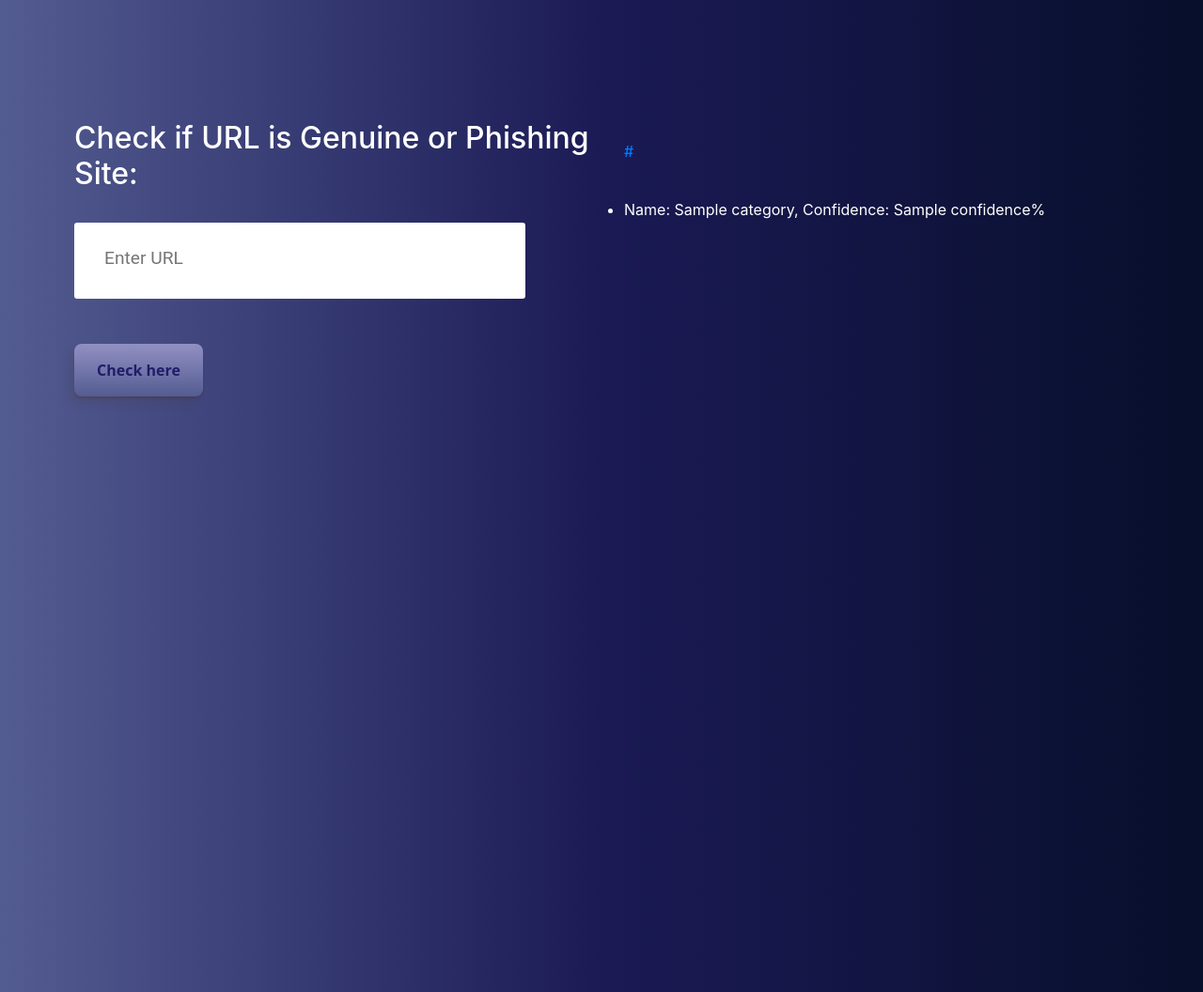
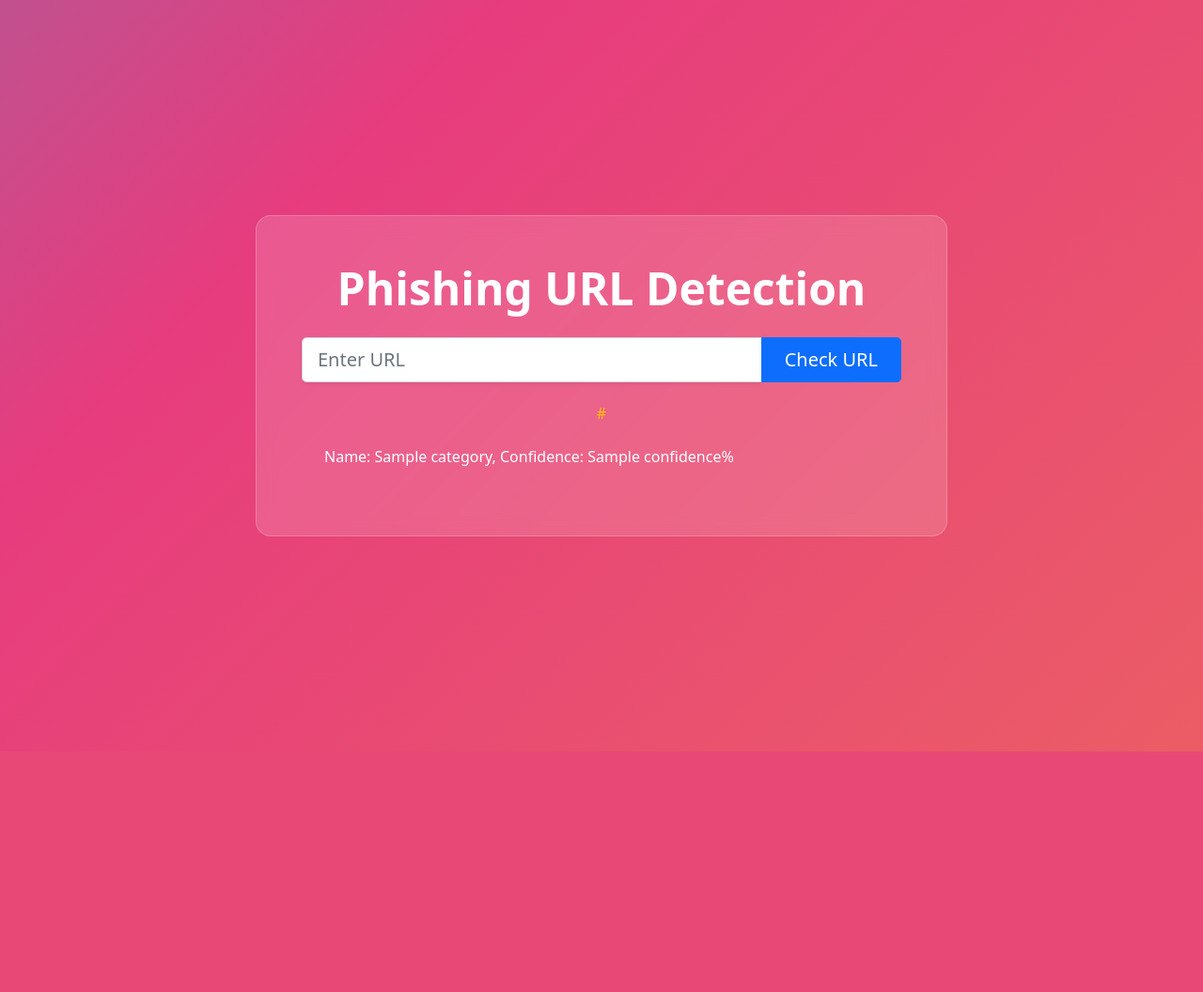
Before and after one commit to mdarshath-dev/secureclick, a Flask app: template feature_trial/templates/index.html in a window 1280 px wide. Shown: the whole page at 94% size. After the commit the page ends 800 px from the top, so only its background shows below. Run offline with Flask 2, Linux system fonts and the light colour scheme; the template is opened without the code that fills it: most values are stand-ins (such as "Sample title", 1, 10 or a date in 2020); parts of the project's set-up code (start-up, migrations or seed data) failed here and were passed over; some libraries are stand-ins or nearby versions.

Commit message:
Updated index.html with new content

```diff
--- a/feature_trial/templates/index.html
+++ b/feature_trial/templates/index.html
@@ -4,40 +4,82 @@
     <meta charset="UTF-8">
     <meta http-equiv="X-UA-Compatible" content="IE=edge">
     <meta name="viewport" content="width=device-width, initial-scale=1.0">
-    <link rel="stylesheet" href="https://stackpath.bootstrapcdn.com/bootstrap/4.5.0/css/bootstrap.min.css"
-          integrity="sha384-9aIt2nRpC12Uk9gS9baDl411NQApFmC26EwAOH8WgZl5MYYxFfc+NcPb1dKGj7Sk" crossorigin="anonymous">
-    <link href="static/styles.css" rel="stylesheet">
-    <title>Phishing URL detection</title>
+    <title>Phishing URL Detection</title>
+    <link href="https://cdn.jsdelivr.net/npm/bootstrap@5.1.3/dist/css/bootstrap.min.css" rel="stylesheet">
+    <!-- Animate.css for animations -->
+    <link rel="stylesheet" href="https://cdnjs.cloudflare.com/ajax/libs/animate.css/4.1.1/animate.min.css">
+    <style>
+        body {
+            min-height: 100vh;
+            background: linear-gradient(-45deg, #ee7752, #e73c7e, #23a6d5, #23d5ab);
+            background-size: 400% 400%;
+            animation: gradient 15s ease infinite;
+        }
+
+        @keyframes gradient {
+            0% { background-position: 0% 50%; }
+            50% { background-position: 100% 50%; }
+            100% { background-position: 0% 50%; }
+        }
+
+        .glass-card {
+            background: rgba(255, 255, 255, 0.15);
+            backdrop-filter: blur(10px);
+            border-radius: 1rem;
+            border: 1px solid rgba(255, 255, 255, 0.2);
+        }
+    </style>
 </head>
-<body>
-<div class="container">
-    <div class="row">
-        <div class="form col-md" id="form1">
-            <h2>Check if URL is Genuine or Phishing Site:</h2>
-            <br>
-            <form action="/" method="post">
-                <input type="text" class="form__input" name='url' id="url" placeholder="Enter URL" required=""/>
-                <label for="url" class="form__label">URL</label>
-                <button class="button" role="button">Check here</button>
+<body class="d-flex align-items-center justify-content-center">
+    <div class="container py-5">
+        <div class="row justify-content-center">
+            <div class="col-md-8">
+                <div class="glass-card p-4 p-md-5 animate__animated animate__fadeIn">
+                    <h2 class="text-center text-white display-5 mb-4 fw-bold animate__animated animate__fadeInDown">
+                        Phishing URL Detection
+                    </h2>
+
+                    <form action="/" method="post" class="mb-4">
+                        <div class="input-group mb-3 animate__animated animate__fadeInUp animate__delay-1s">
+                            <input type="text" class="form-control form-control-lg shadow-sm"
+                                   name="url" id="url" placeholder="Enter URL" required>
+                            <button class="btn btn-primary btn-lg px-4" type="submit">
+                                Check URL
+                            </button>
+                        </div>
                     </form>
+
+                    <div class="text-center">
+                        <h6 class="text-warning mb-3">
+                            <a href="{{ url }}" class="text-warning text-decoration-none" target="_blank">
+                                {{ url }}
+                            </a>
+                        </h6>
+
+                        <h3 id="prediction" class="text-white mb-4 animate__animated animate__fadeIn"></h3>
+
+                        <ul id="categories-list" class="list-unstyled text-start text-white ms-4">
+                            {% for category in listCategories %}
+                                <li class="mb-2 animate__animated animate__fadeInLeft animate__delay-1s">
+                                    Name: {{ category.name }}, Confidence: {{ category.confidence }}%
+                                </li>
+                            {% endfor %}
+                        </ul>
+
+                        <div class="mt-4">
+                            <button id="button1" class="btn btn-success btn-lg px-4 me-2 d-none animate__animated animate__fadeInUp">
+                                Continue
+                            </button>
+                            <button id="button2" class="btn btn-danger btn-lg px-4 d-none animate__animated animate__fadeInUp">
+                                Still Want to Continue
+                            </button>
+                        </div>
+                    </div>
+                </div>
+            </div>
+        </div>
     </div>
 
-        <div class="col-md" id="form2">
-            <br>
-            <h6 class="right"><a href="{{ url }}" target="_blank">{{ url }}</a></h6>
-            <br>
-            <h3 id="prediction"></h3>
-            <ul id="categories-list">
-                {% for category in listCategories %}
-                    <li>Name: {{ category.name }}, Confidence: {{ category.confidence }}%</li>
-                {% endfor %}
-            </ul>
-            <button class="button2" id="button2" role="button" onclick="window.open('{{ url }}')" target="_blank">Still want to Continue</button>
-            <button class="button1" id="button1" role="button" onclick="window.open('{{ url }}')" target="_blank">Continue</button>
-        </div>
-    </div>
-    <br>
-</div>
     <script>
         let x = '{{xx}}';
         let num = x * 100;
@@ -48,21 +90,14 @@
         if (x <= 1 && x >= 0.50) {
             var label = "Website is " + txtx + "% safe to use...";
             document.getElementById("prediction").innerHTML = label;
-        document.getElementById("button1").style.display = "block";
+            document.getElementById("button1").classList.remove("d-none");
         } else if (0 <= x && x < 0.50) {
-        var label = "Website is " + txtx + "% unsafe to use..."
+            var label = "Website is " + txtx + "% unsafe to use...";
             document.getElementById("prediction").innerHTML = label;
-        document.getElementById("button2").style.display = "block";
+            document.getElementById("button2").classList.remove("d-none");
         }
     </script>
-<script src="https://code.jquery.com/jquery-3.5.1.slim.min.js"
-        integrity="sha384-DfXdz2htPH0lsSSs5nCTpuj/zy4C+OGpamoFVy38MVBnE+IbbVYUew+OrCXaRkfj"
-        crossorigin="anonymous"></script>
-<script src="https://cdn.jsdelivr.net/npm/popper.js@1.16.0/dist/umd/popper.min.js"
-        integrity="sha384-Q6E9RHvbIyZFJoft+2mJbHaEWldlvI9IOYy5n3zV9zzTtmI3UksdQRVvoxMfooAo"
-        crossorigin="anonymous"></script>
-<script src="https://stackpath.bootstrapcdn.com/bootstrap/4.5.0/js/bootstrap.min.js"
-        integrity="sha384-OgVRvuATP1z7JjHLkuOU7Xw704+h835Lr+6QL9UvYjZE3Ipu6Tp75j7Bh/kR0JKI"
-        crossorigin="anonymous"></script>
+
+    <script src="https://cdn.jsdelivr.net/npm/bootstrap@5.1.3/dist/js/bootstrap.bundle.min.js"></script>
 </body>
 </html>
```
Lines whose indentation alone changed are shown as unchanged.
